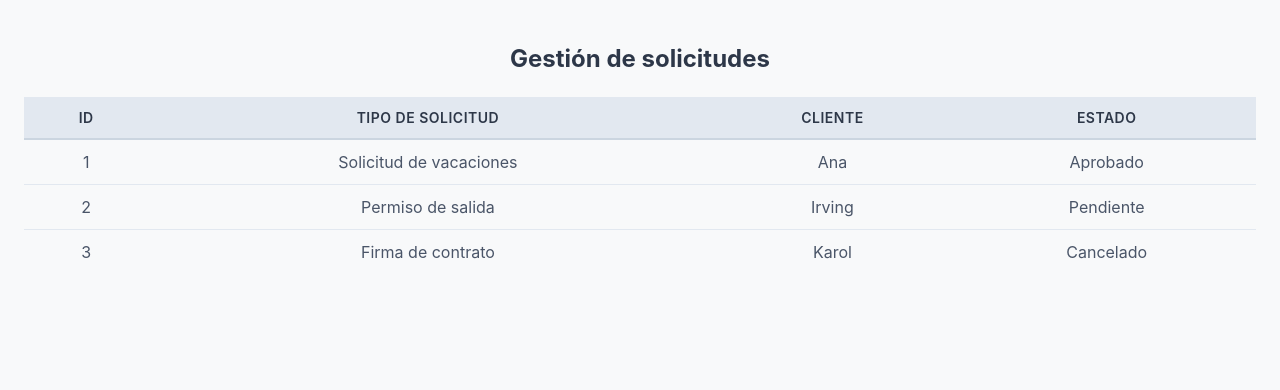
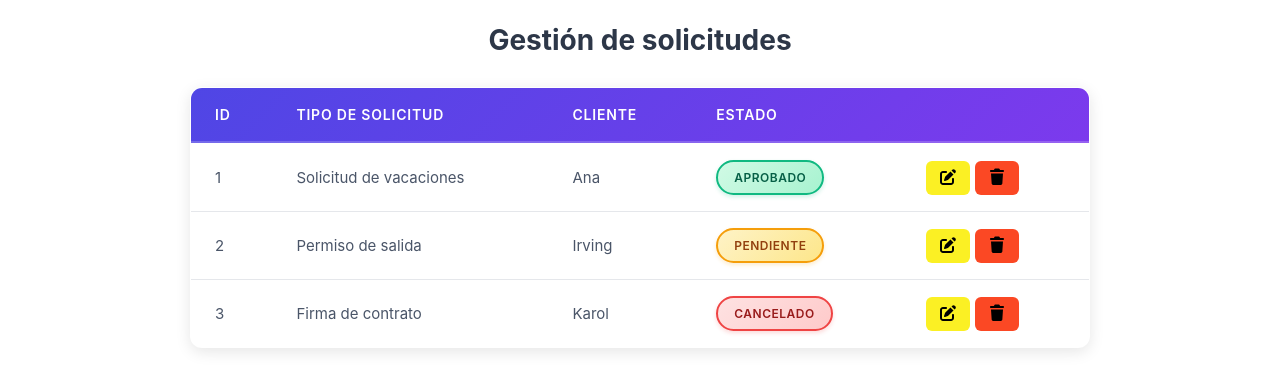
Before and after one commit to loraak/lariogistic, a React (Create React App) app: page /gestiones in a window 1280 px wide. Shown: the top 390 px of the page. Built offline with nearby package versions, Linux system fonts and the light colour scheme.

Commit message:
estilos gestiones

```diff
--- a/src/components/Interfaces/GestionSolicitudes.jsx
+++ b/src/components/Interfaces/GestionSolicitudes.jsx
@@ -1,5 +1,7 @@
 import React from "react";
 import styles from "./GestionSolicitudes.module.css";
+import { FontAwesomeIcon } from '@fortawesome/react-fontawesome';
+import { faPenToSquare, faTrash } from '@fortawesome/free-solid-svg-icons';
 
 const GestionSolicitudes = () => {
     const datos = [
@@ -15,41 +17,48 @@ const GestionSolicitudes = () => {
             case 'pendiente':
                 return styles.estadoPendiente;
             case 'cancelado':
-                return styles.estadoCancelado;
+                return styles.estadoRechazado;
             default:
                 return '';
         }
     };
 
     return (
-        <div className={styles.container}>
+        <div className={styles.tablecontainer}>
             <h2 className={styles.title}>Gestión de solicitudes</h2>
-            <div className={styles.tableContainer}>
                 <table className={styles.table}>
-                    <thead>
+                    <thead className={styles.thead}>
                         <tr>
-                            <th className={styles.tableHeader}>ID</th>
-                            <th className={styles.tableHeader}>Tipo de solicitud</th>
-                            <th className={styles.tableHeader}>Cliente</th>
-                            <th className={styles.tableHeader}>Estado</th>
+                            <th className={styles.th}>ID</th>
+                            <th className={styles.th}>Tipo de solicitud</th>
+                            <th className={styles.th}>Cliente</th>
+                            <th className={styles.th}>Estado</th>
+                            <th className={styles.th}></th>
                         </tr>
                     </thead>
-                    <tbody>
+                    <tbody className={styles.tbody}>
                         {datos.map((item) => (
-                            <tr key={item.id} className={styles.tableRow}>
-                                <td className={styles.tableCell}>{item.id}</td>
-                                <td className={styles.tableCell}>{item.tipo}</td>
-                                <td className={styles.tableCell}>{item.cliente}</td>
-                                <td className={styles.tableCell}>
+                            <tr key={item.id} className={styles.tr}>
+                                <td className={styles.td}>{item.id}</td>
+                                <td className={styles.td}>{item.tipo}</td>
+                                <td className={styles.td}>{item.cliente}</td>
+                                <td className={styles.td}>
                                     <span className={`${styles.estadoBadge} ${getEstadoClassName(item.estado)}`}>
                                         {item.estado}
                                     </span>
+                                </td>
+                                <td className={styles.td}>
+                                    <button className={styles.editButton}>
+                                    <FontAwesomeIcon icon={faPenToSquare} />
+                                    </button>
+                                    <button className={styles.deleteButton}>
+                                    <FontAwesomeIcon icon={faTrash} />
+                                    </button>
                                 </td>
                             </tr>
                         ))}
                     </tbody>
                 </table>
-            </div>
         </div>
     );
 };
--- a/src/components/Interfaces/GestionSolicitudes.module.css
+++ b/src/components/Interfaces/GestionSolicitudes.module.css
@@ -1,80 +1,179 @@
-.container {
-    padding: 24px;
-    font-family: -apple-system, BlinkMacSystemFont, 'Segoe UI', Roboto, sans-serif;
-    background-color: #f8f9fa;
+/* Contenedor principal */
+.tableContainer {
+    padding: 20px;
+    font-family: 'Segoe UI', Tahoma, Geneva, Verdana, sans-serif;
+    background-color: #f5f7fa;
     min-height: 100vh;
 }
 
+/* Título */
 .title {
-    font-size: 24px;
-    font-weight: bold;
-    margin-bottom: 24px;
+    text-align: center;
     color: #2d3748;
-    text-align: center;
+    margin-bottom: 30px;
+    font-size: 28px;
+    font-weight: 700;
 }
 
-.table-container {
-    background: white;
-    border-radius: 8px;
-    box-shadow: 0 2px 4px rgba(0, 0, 0, 0.1);
+/* Tabla principal */
+.table {
+    width: 100%;
+    max-width: 900px;
+    margin: 0 auto;
+    border-collapse: collapse;
+    background-color: white;
+    box-shadow: 0 4px 15px rgba(0, 0, 0, 0.1);
+    border-radius: 12px;
     overflow: hidden;
+    border: 1px solid #e2e8f0;
 }
 
-.table {
-    width: 100%;
-    border-collapse: collapse;
-    text-align: center;
+/* Encabezado de tabla */
+.thead {
+    background: linear-gradient(135deg, #4f46e5 0%, #7c3aed 100%);
+    color: white;
 }
 
-.table th {
-    background-color: #e2e8f0;
-    color: #2d3748;
-    padding: 12px 16px;
+.th {
+    padding: 18px 24px;
+    text-align: left;
     font-weight: 600;
-    border-bottom: 2px solid #cbd5e0;
+    font-size: 14px;
     text-transform: uppercase;
-    font-size: 14px;
-    letter-spacing: 0.5px;
+    letter-spacing: 0.8px;
+    border-bottom: 3px solid rgba(255, 255, 255, 0.2);
 }
 
-.table td {
-    padding: 12px 16px;
-    border-bottom: 1px solid #e2e8f0;
-    color: #4a5568;
+/* Cuerpo de tabla */
+.tbody {
+    background-color: white;
 }
 
-.table tr:hover {
-    background-color: #f7fafc;
+.tr {
+    border-bottom: 1px solid #e5e7eb;
+    transition: all 0.2s ease-in-out;
 }
 
-.table tr:last-child td {
+.tr:hover {
+    background-color: #f8fafc;
+    transform: translateY(-1px);
+    box-shadow: 0 2px 8px rgba(0, 0, 0, 0.05);
+}
+
+.tr:last-child {
     border-bottom: none;
 }
 
-/* Estados específicos */
-.estado-aprobado {
-    background-color: #c6f6d5;
-    color: #22543d;
-    padding: 4px 12px;
-    border-radius: 20px;
-    font-weight: 500;
-    font-size: 12px;
+.td {
+    padding: 16px 24px;
+    font-size: 15px;
+    color: #4a5568;
+    font-weight: 400;
 }
 
-.estado-pendiente {
-    background-color: #fed7d7;
-    color: #742a2a;
-    padding: 4px 12px;
-    border-radius: 20px;
-    font-weight: 500;
-    font-size: 12px;
+/* Botón Ver */
+.editButton {
+    background-color: #fbf024;
+    border: none;
+    border-radius: 6px;
+    padding: 8px 12px;
+    margin-right: 5px;
+    cursor: pointer;
+    font-size: 16px;
 }
 
-.estado-cancelado {
-    background-color: #fbb6ce;
-    color: #702459;
-    padding: 4px 12px;
-    border-radius: 20px;
-    font-weight: 500;
+.deleteButton {
+    background-color: #fb4824;
+    border: none;
+    border-radius: 6px;
+    padding: 8px 12px;
+    margin-right: 5px;
+    cursor: pointer;
+    font-size: 16px;
+}
+
+/* Estados */
+.estadoPendiente {
+    padding: 8px 16px;
+    border-radius: 25px;
     font-size: 12px;
+    font-weight: 600;
+    text-transform: uppercase;
+    letter-spacing: 0.5px;
+    background: linear-gradient(135deg, #fef3c7 0%, #fde68a 100%);
+    color: #92400e;
+    border: 2px solid #f59e0b;
+    display: inline-block;
+    box-shadow: 0 2px 4px rgba(245, 158, 11, 0.2);
 }
+
+.estadoAprobado {
+    padding: 8px 16px;
+    border-radius: 25px;
+    font-size: 12px;
+    font-weight: 600;
+    text-transform: uppercase;
+    letter-spacing: 0.5px;
+    background: linear-gradient(135deg, #d1fae5 0%, #a7f3d0 100%);
+    color: #065f46;
+    border: 2px solid #10b981;
+    display: inline-block;
+    box-shadow: 0 2px 4px rgba(16, 185, 129, 0.2);
+}
+
+.estadoRechazado {
+    padding: 8px 16px;
+    border-radius: 25px;
+    font-size: 12px;
+    font-weight: 600;
+    text-transform: uppercase;
+    letter-spacing: 0.5px;
+    background: linear-gradient(135deg, #fee2e2 0%, #fecaca 100%);
+    color: #991b1b;
+    border: 2px solid #ef4444;
+    display: inline-block;
+    box-shadow: 0 2px 4px rgba(239, 68, 68, 0.2);
+}
+
+/* Responsive */
+@media (max-width: 768px) {
+    .tableContainer {
+        padding: 15px;
+    }
+
+    .table {
+        font-size: 14px;
+    }
+
+    .th,
+    .td {
+        padding: 12px 16px;
+    }
+
+    .title {
+        font-size: 24px;
+        margin-bottom: 20px;
+    }
+
+    .estadoPendiente,
+    .estadoAprobado,
+    .estadoRechazado {
+        padding: 6px 12px;
+        font-size: 11px;
+    }
+}
+
+@media (max-width: 480px) {
+    .tableContainer {
+        padding: 10px;
+    }
+
+    .th,
+    .td {
+        padding: 10px 12px;
+    }
+
+    .title {
+        font-size: 20px;
+    }
+}
```
